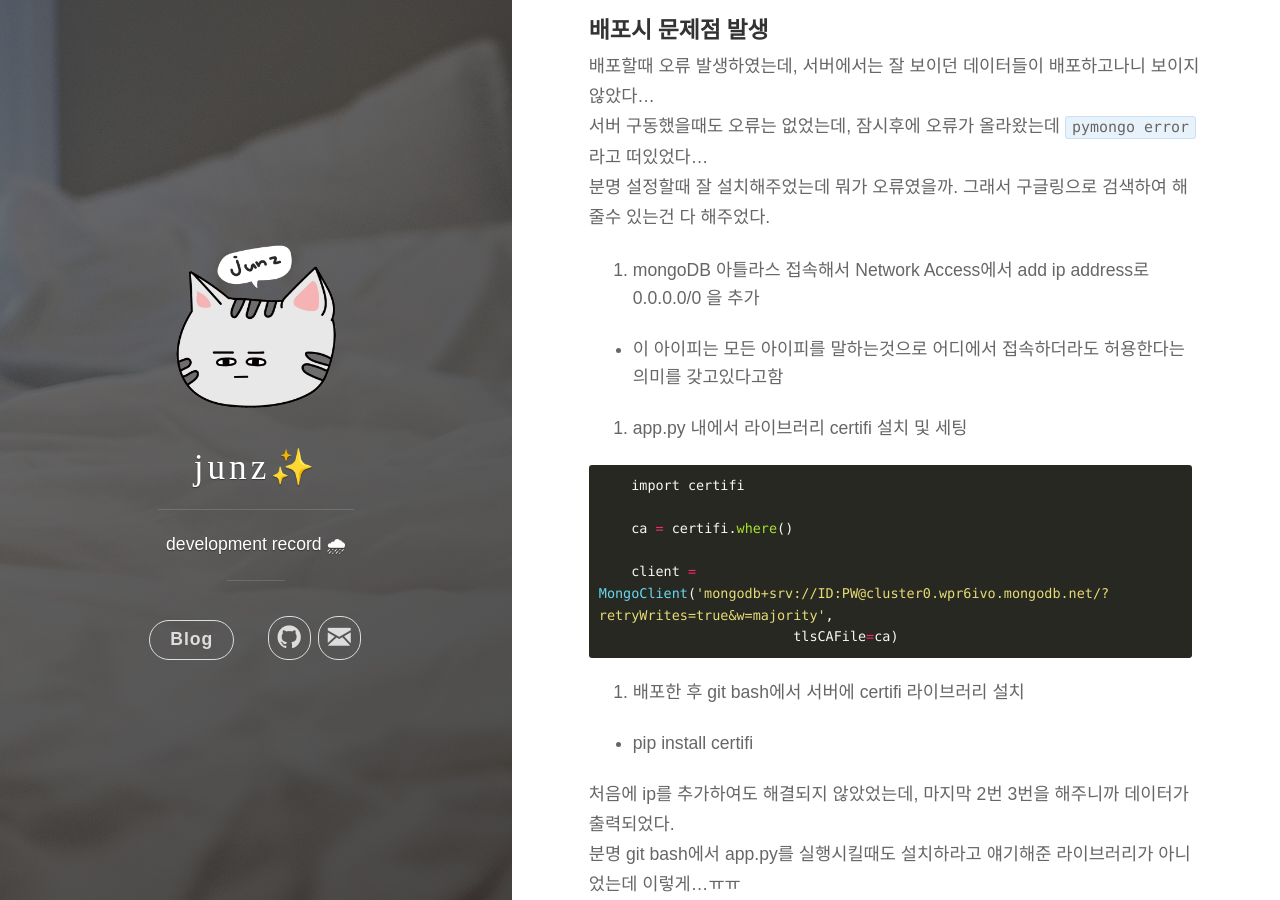
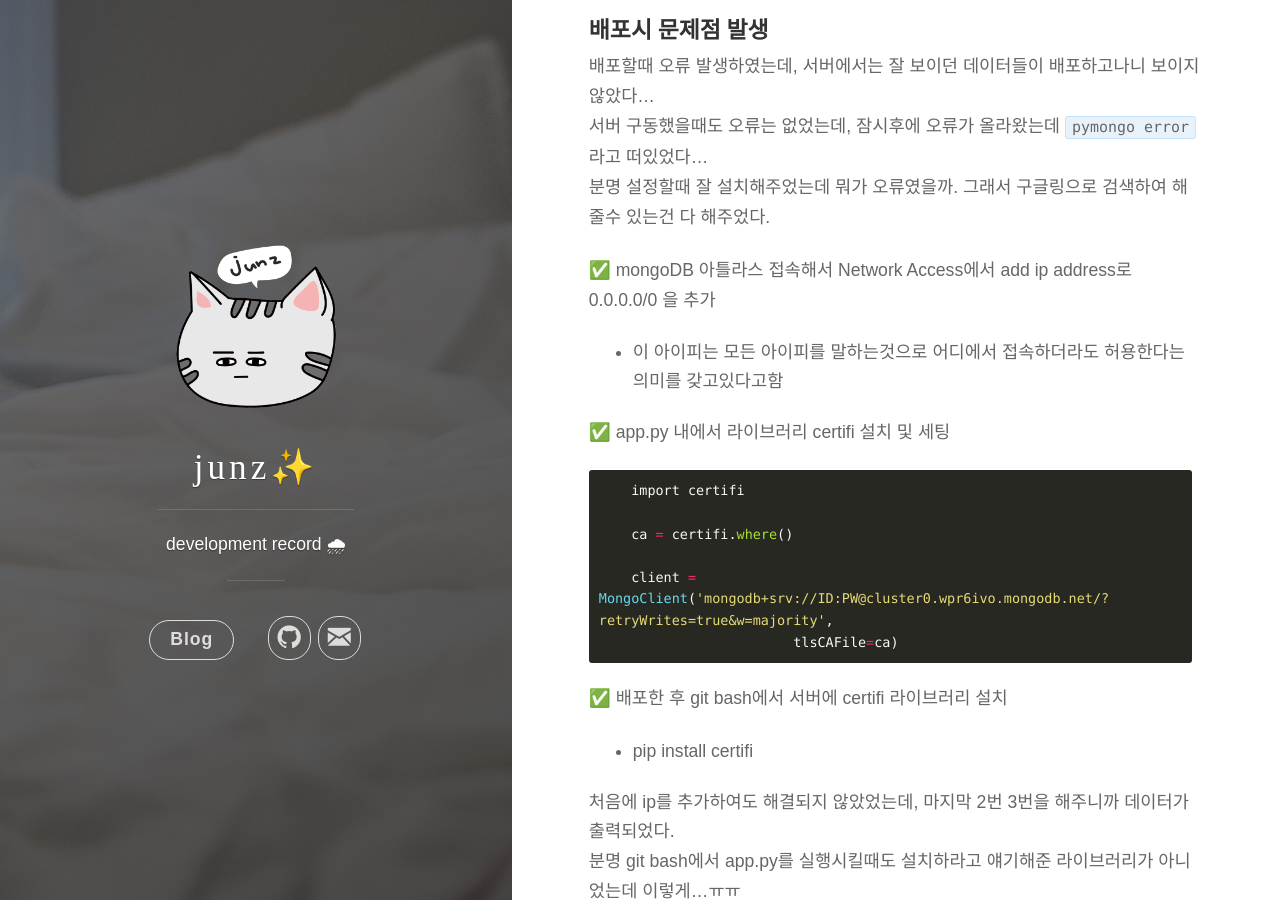
Before and after one commit to kim-junz/kim-junz.github.io, a Jekyll site: the page built from _posts/2023/2023-02-11-2023.02.10 TIL.md, in a window 1280 px wide and 900 px high, scrolled down 2471 px. Built offline with Jekyll 4.4.1, drawn with Linux system fonts in a browser that asks for light colours; some web fonts are replaced; some of the changed lines change nothing that is shown.

Commit message:
Update 2023-02-11-2023.02.10 TIL.md

````diff
--- a/_posts/2023/2023-02-11-2023.02.10 TIL.md
+++ b/_posts/2023/2023-02-11-2023.02.10 TIL.md
@@ -93,11 +93,11 @@
 `pymongo error`라고 떠있었다...
 분명 설정할때 잘 설치해주었는데 뭐가 오류였을까. 그래서 구글링으로 검색하여 해줄수 있는건 다 해주었다.
 
-1. mongoDB 아틀라스 접속해서 Network Access에서 add ip address로 0.0.0.0/0 을 추가
+✅ mongoDB 아틀라스 접속해서 Network Access에서 add ip address로 0.0.0.0/0 을 추가
 
 - 이 아이피는 모든 아이피를 말하는것으로 어디에서 접속하더라도 허용한다는 의미를 갖고있다고함
 
-2. app.py 내에서 라이브러리 certifi 설치 및 세팅
+✅ app.py 내에서 라이브러리 certifi 설치 및 세팅
 
 ```ruby
     import certifi
@@ -108,7 +108,7 @@
                         tlsCAFile=ca)
 ```
 
-3. 배포한 후 git bash에서 서버에 certifi 라이브러리 설치
+✅ 배포한 후 git bash에서 서버에 certifi 라이브러리 설치
 
 - pip install certifi
 
````
